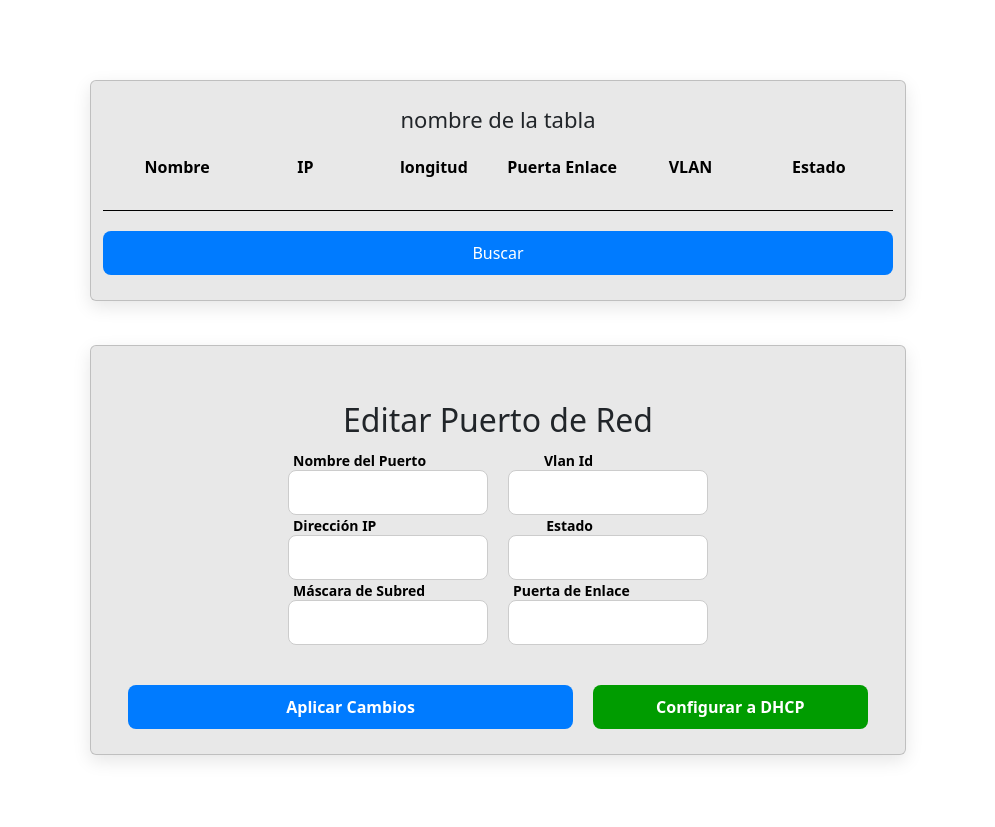
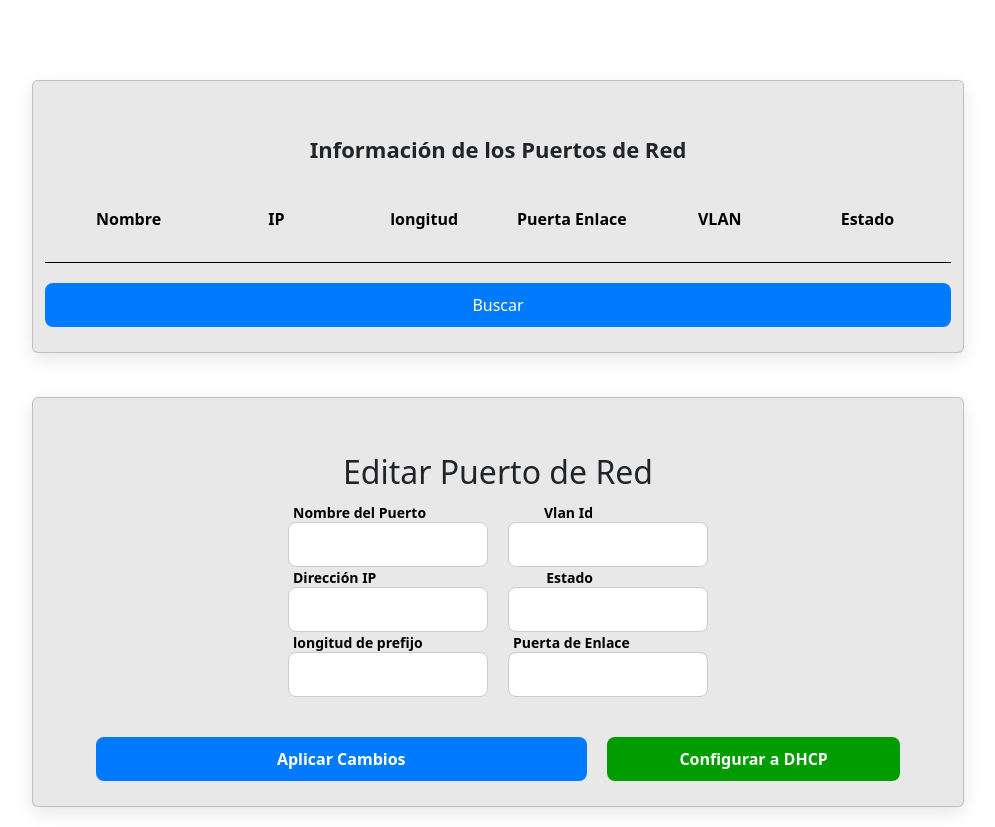
Before and after one commit to Masu-113/NetPort-Configurator, a website: page src/views/Conf_Ipv6/index.html in a window 1280 px wide. Shown: the whole page, without its empty margins (142-1137 px from the left). Before the commit the page ends 800 px from the top, so only its background shows below. Drawn offline with nearby package versions, Linux system fonts and the light colour scheme.

Commit message:
modificaciones en la vista al configurar el ipv6

```diff
--- a/src/views/Conf_Ipv6/index.html
+++ b/src/views/Conf_Ipv6/index.html
@@ -15,7 +15,7 @@
         <main class="container">
             <form class="row" id="data-form">
                 <div id="form-original" class="card">
-                    <h2 class="titulo">nombre de la tabla </h2>
+                    <h2 class="titulo" style="margin: 30px; font-weight: bold ;">Información de los Puertos de Red</h2>
                     <div class="fila encabezado" id="encabezado-tabla">
                         <div class="col">Nombre</div>
                         <div class="col">IP</div>
@@ -50,7 +50,7 @@
                                     <input type="text" id="edit-prefixlength" class="input">
                                     <span class="heightlight"></span>
                                     <span class="bar"></span>
-                                    <label>Máscara de Subred</label>
+                                    <label>longitud de prefijo</label>
                                 </div>
                             </div>
                             <div class="column">
```
